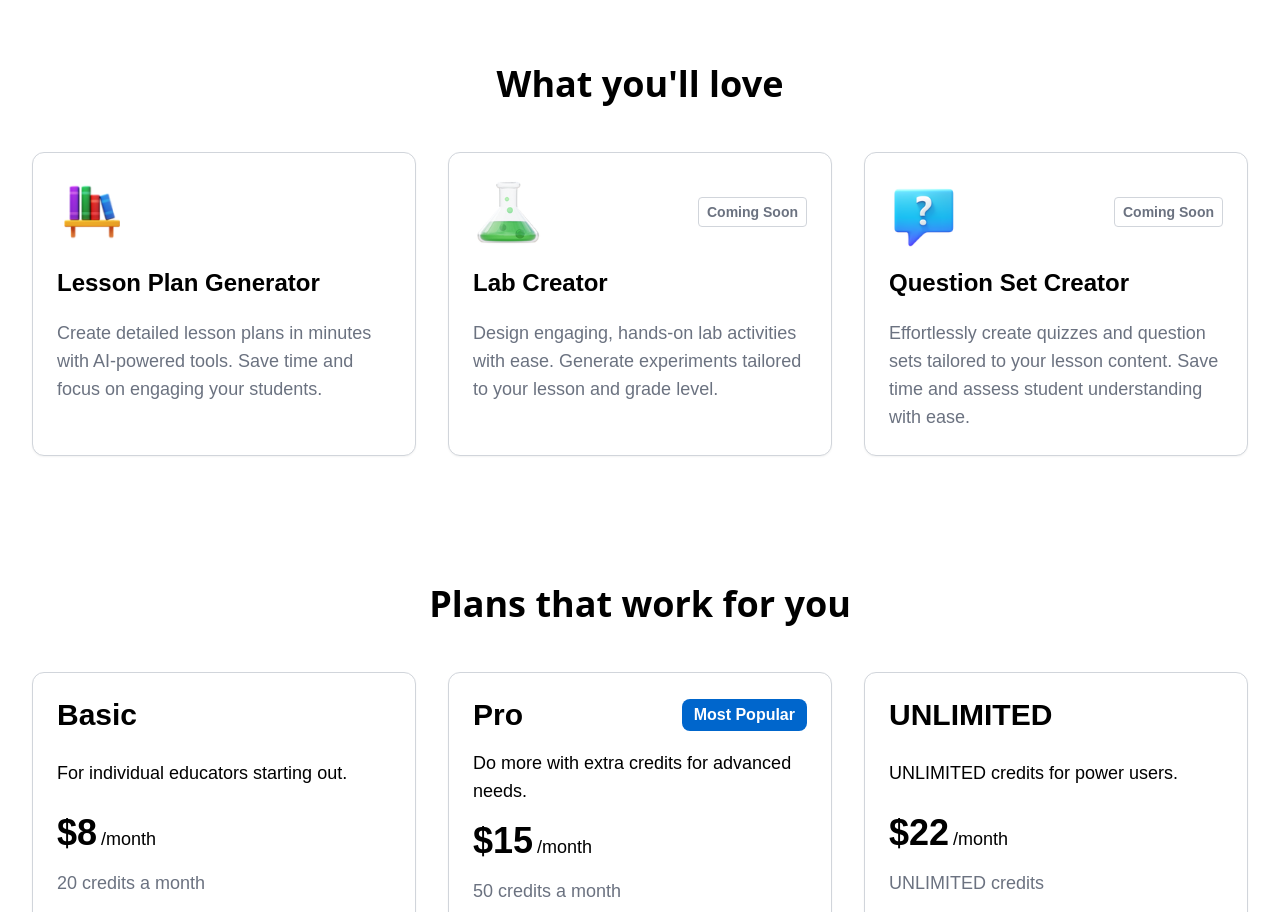
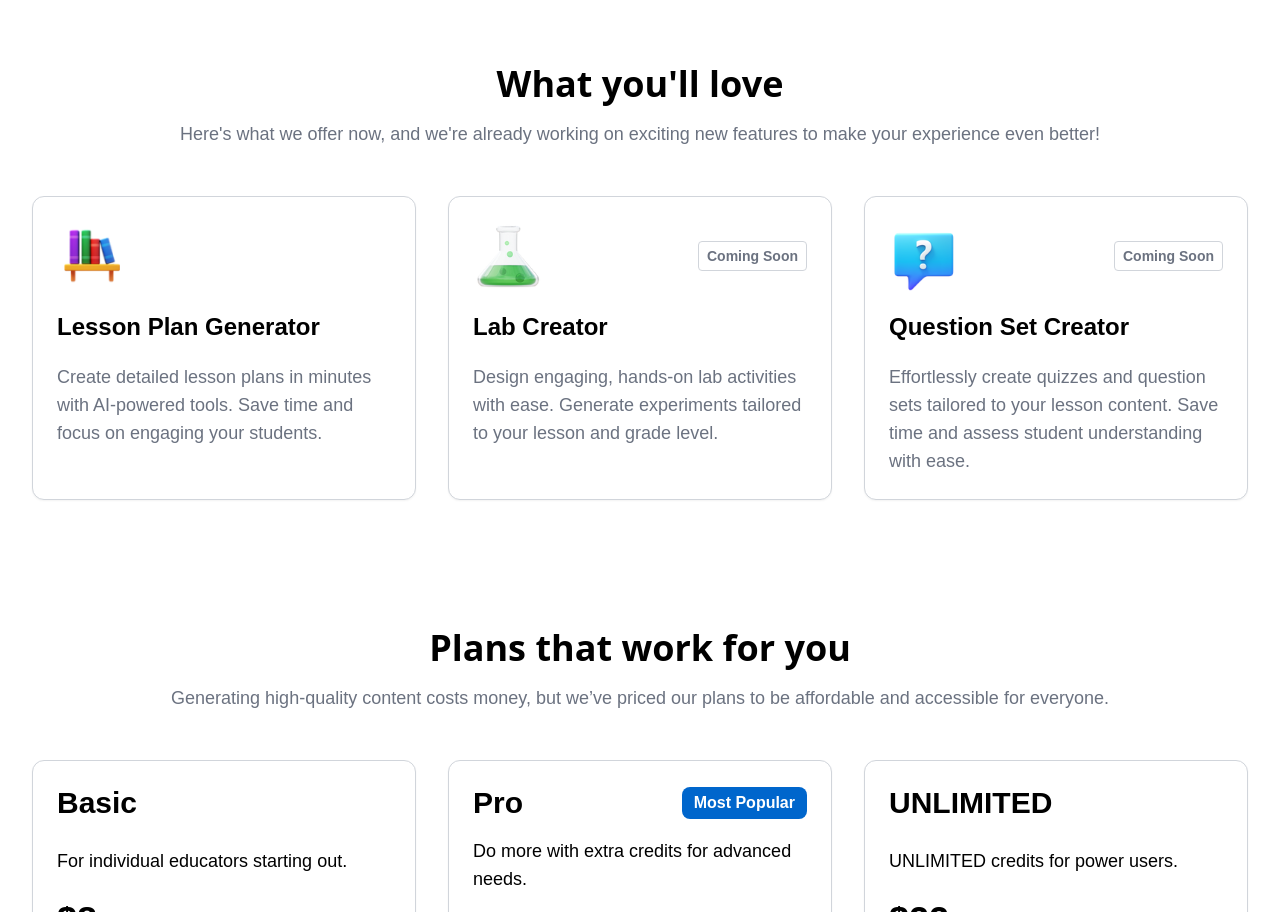
Before and after one commit to jsanch387/mento-app, a Next.js app: page / in a window 1280 px wide. Shown: the part 750-1662 px from the top of the page. Built offline with nearby package versions, Linux system fonts and the light colour scheme; no server answers.

Commit message:
add section helper text

```diff
--- a/app/features/landing/sections/FeaturesSection.tsx
+++ b/app/features/landing/sections/FeaturesSection.tsx
@@ -4,9 +4,13 @@ export default function FeaturesSection() {
   return (
     <section className="py-16 " id="features">
       <div className="max-w-7xl mx-auto px-6 sm:px-8">
-        <h2 className="text-3xl sm:text-4xl font-sans font-black  text-center">
+        <h2 className="text-3xl sm:text-4xl font-sans font-black text-center mb-4">
           What you&apos;ll love
         </h2>
+        <p className="text-center text-lg text-text-secondary mb-8">
+          Here&apos;s what we offer now, and we&apos;re already working on
+          exciting new features to make your experience even better!
+        </p>
         <FeatureCards />
       </div>
     </section>
--- a/app/features/landing/sections/PricingSection.tsx
+++ b/app/features/landing/sections/PricingSection.tsx
@@ -13,9 +13,13 @@ export default function PricingSection() {
   return (
     <section id="pricing" className="py-16">
       <div className="max-w-7xl mx-auto px-6 sm:px-8">
-        <h2 className="text-3xl sm:text-4xl font-sans font-black text-center mb-12">
+        <h2 className="text-3xl sm:text-4xl font-sans font-black text-center mb-4">
           Plans that work for you
         </h2>
+        <p className="text-center text-lg text-text-secondary mb-12">
+          Generating high-quality content costs money, but we’ve priced our
+          plans to be affordable and accessible for everyone.
+        </p>
         <PricingCards cardVariant="outline" onButtonClick={handleClick} />
       </div>
     </section>
```
